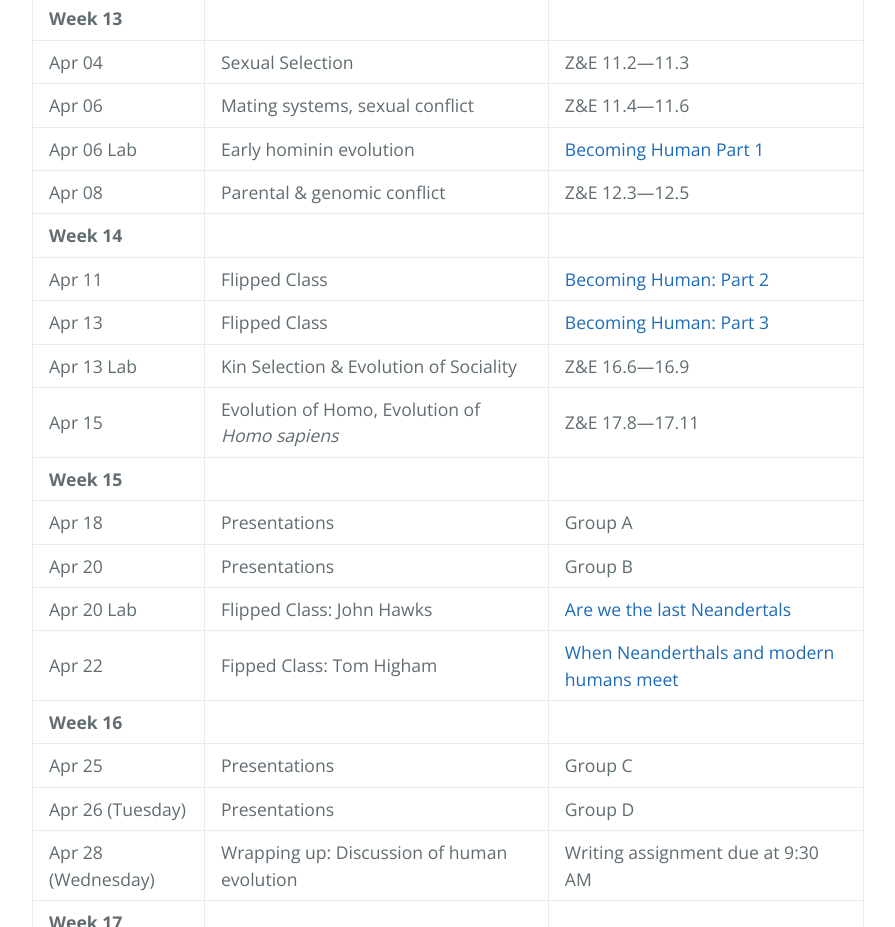
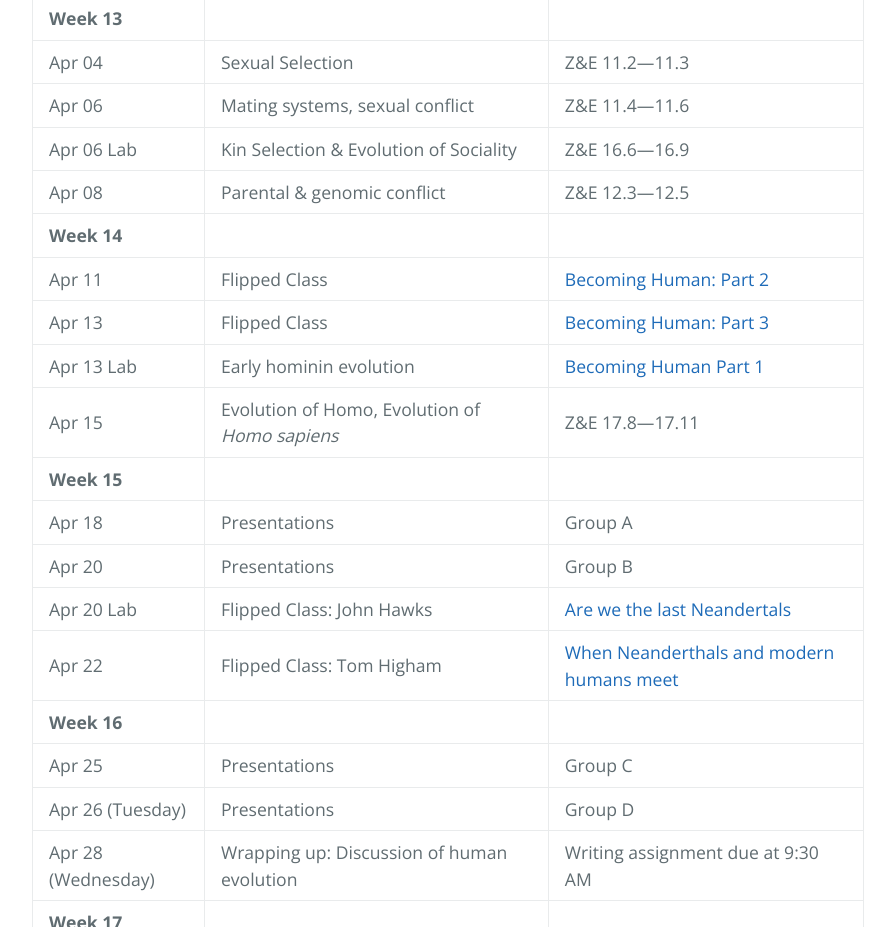
Before and after one commit to mjmillerlab/Bio4305.evolution.2016, a plain HTML site: page index.html in a window 1280 px wide. Shown: the part 9252-10179 px from the top of the page, without its empty margins (192-1087 px from the left). Drawn offline with nearby package versions, Linux system fonts and the light colour scheme.

```diff
--- a/index.html
+++ b/index.html
@@ -470,8 +470,8 @@ Office hours: By appointment</p>
 </tr>
 <tr>
 <td>Apr 06 Lab</td>
-<td>Early hominin evolution</td>
-<td><a href="https://www.youtube.com/watch?v=nD9gtU_jdRA&amp;list=PLEVHpE66VutUdyuufzlwoHCnIwOdcDISr&amp;index=1">Becoming Human Part 1</a></td>
+<td>Kin Selection &amp; Evolution of Sociality</td>
+<td>Z&amp;E 16.6—16.9</td>
 </tr>
 <tr>
 <td>Apr 08</td>
@@ -495,8 +495,8 @@ Office hours: By appointment</p>
 </tr>
 <tr>
 <td>Apr 13 Lab</td>
-<td>Kin Selection &amp; Evolution of Sociality</td>
-<td>Z&amp;E 16.6—16.9</td>
+<td>Early hominin evolution</td>
+<td><a href="https://www.youtube.com/watch?v=nD9gtU_jdRA&amp;list=PLEVHpE66VutUdyuufzlwoHCnIwOdcDISr&amp;index=1">Becoming Human Part 1</a></td>
 </tr>
 <tr>
 <td>Apr 15</td>
@@ -526,7 +526,7 @@ Office hours: By appointment</p>
 </tr>
 <tr>
 <td>Apr 22</td>
-<td>Fipped Class: Tom Higham</td>
+<td>Flipped Class: Tom Higham</td>
 <td><a href="https://www.youtube.com/watch?v=W8ZTp-gs-Ok">When Neanderthals and modern humans meet</a></td>
 </tr>
 <tr>
```
Also changed, not shown: params.json (+1 -1 lines).
